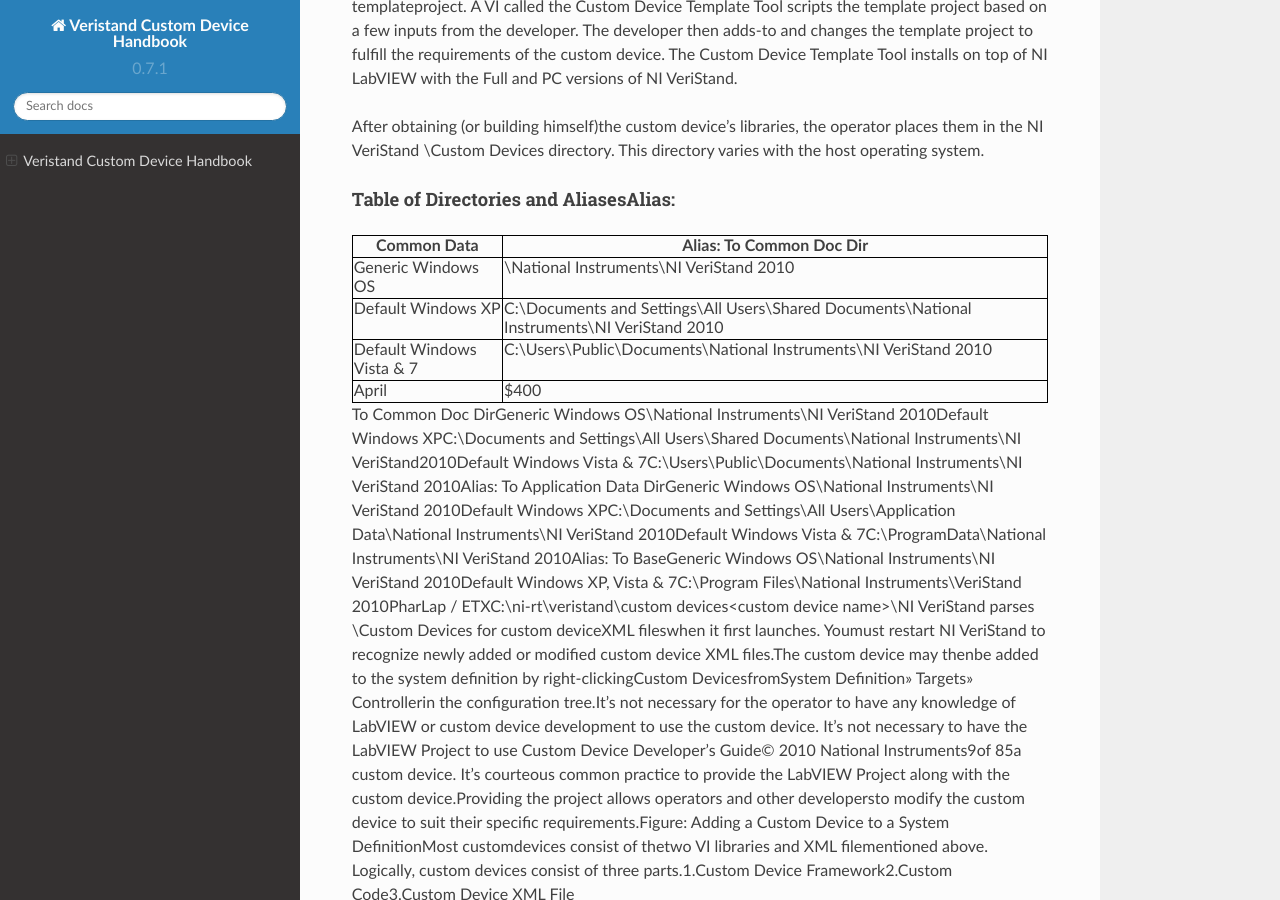
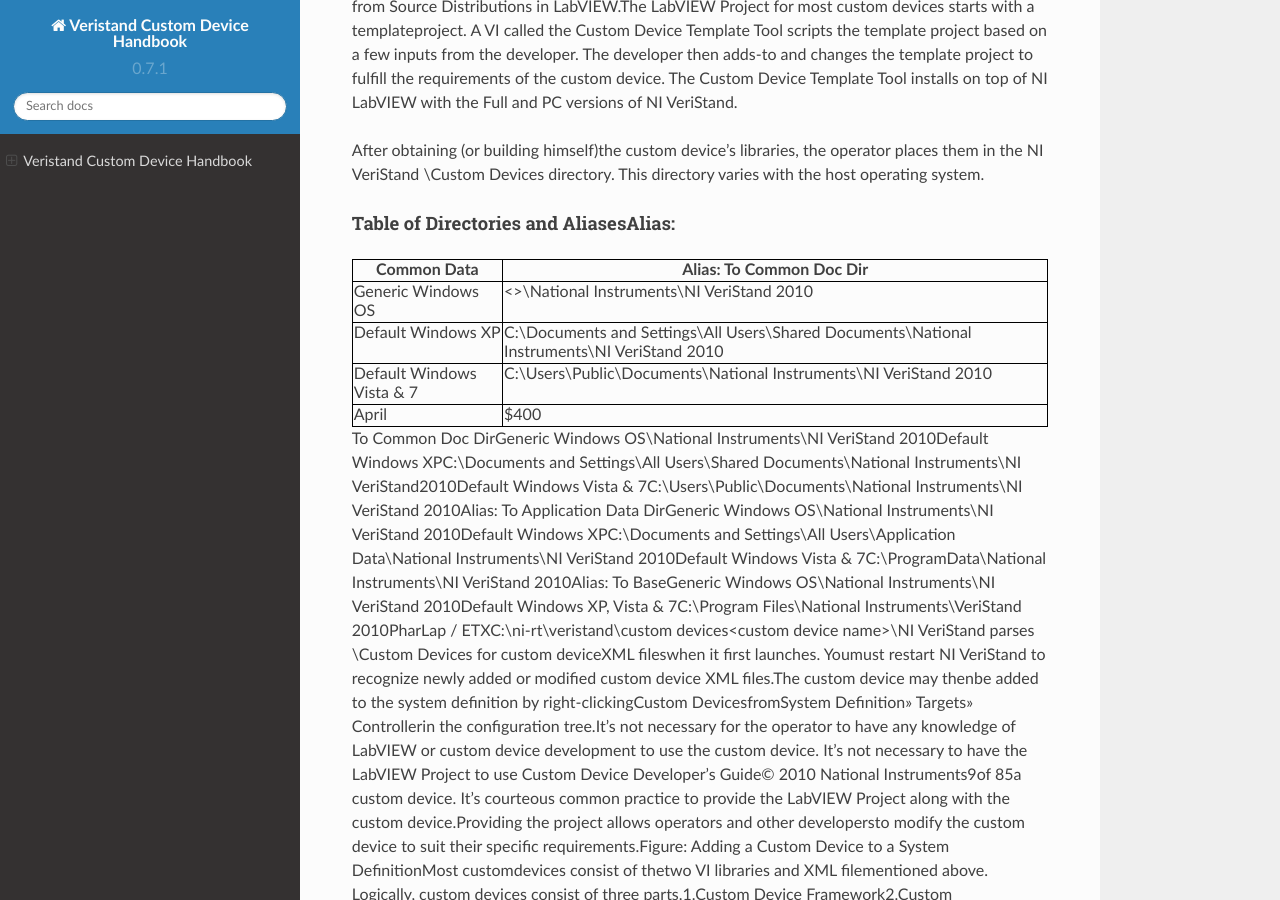
Before and after one commit to ni/niveristand-custom-device-handbook, a Sphinx documentation site: the page built from docs/index.md, in a window 1280 px wide and 900 px high, scrolled down 2085 px. Built offline with Sphinx 7.4.7 and the Read the Docs theme 2.0.0, drawn with Linux system fonts in a browser that asks for light colours; some of the changed text lies outside the part shown.

Commit message:
commit 20

```diff
--- a/docs/index.md
+++ b/docs/index.md
@@ -84,7 +85,7 @@
  	</tr>
  	<tr>
   		 <td>Generic Windows OS</td>
-       <td><Public Documents>\National Instruments\NI VeriStand 2010</td>
+       <td><<Public Documents>>\National Instruments\NI VeriStand 2010</td>
  	</tr>
 	<tr>
   		<td>Default Windows XP</td>
@@ -104,5 +105,8 @@
 
 
 
+
+
+
 To Common Doc DirGeneric Windows OS<Public Documents>\National Instruments\NI VeriStand 2010Default Windows XPC:\Documents and Settings\All Users\Shared Documents\National Instruments\NI VeriStand2010Default Windows Vista & 7C:\Users\Public\Documents\National Instruments\NI VeriStand 2010<Application Data>Alias: To Application Data DirGeneric Windows OS<Application Data>\National Instruments\NI VeriStand 2010Default Windows XPC:\Documents and Settings\All Users\Application Data\National Instruments\NI VeriStand 2010Default Windows Vista & 7C:\ProgramData\National Instruments\NI VeriStand 2010<Base>Alias: To BaseGeneric Windows OS<Program Files>\National Instruments\NI VeriStand 2010Default Windows XP, Vista & 7C:\Program Files\National Instruments\VeriStand 2010<Custom Device Engine Destination>PharLap / ETXC:\ni-rt\veristand\custom devices\<custom device name>\NI VeriStand parses <Common Data>\Custom Devices for custom deviceXML fileswhen it first launches.  Youmust restart NI VeriStand to recognize newly added or modified custom device XML files.The custom device may thenbe added to the system definition by right-clickingCustom DevicesfromSystem Definition» Targets» Controllerin the configuration tree.It’s not necessary for the operator to have any knowledge of LabVIEW or custom device development to use the custom device.  It’s not necessary to have the LabVIEW Project to use
 Custom Device Developer’s Guide© 2010 National Instruments9of 85a custom device.  It’s courteous common practice to provide the LabVIEW Project along with the custom device.Providing the project allows operators and other developersto modify the custom device to suit their specific requirements.Figure: Adding a Custom Device to a System DefinitionMost customdevices consist of thetwo VI libraries and XML filementioned above.  Logically, custom devices consist of three parts.1.Custom Device Framework2.Custom Code3.Custom Device XML File
```
Also changed, not shown: other parts of docs/index.md (+1 -0 lines).
